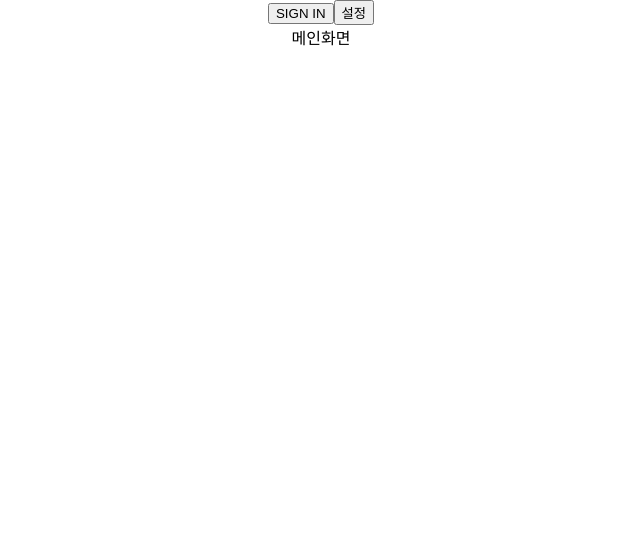
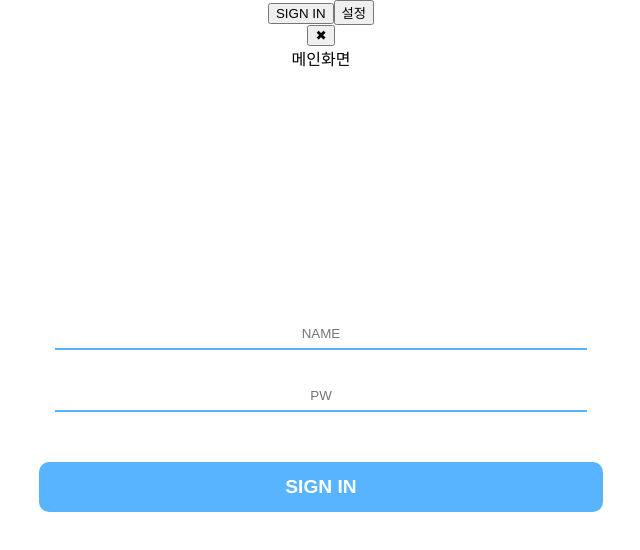
Before and after one commit to wlsdhr0831/StudyManager, a React app in the folder frontend/: page / in a window 1280 px wide. Shown: the top 550 px of the page, without its empty margins (319-959 px from the left). Built offline with nearby package versions, Linux system fonts and the light colour scheme.

Commit message:
[feat] decorate sign

```diff
--- a/frontend/src/App.css
+++ b/frontend/src/App.css
@@ -18,7 +18,7 @@
 .modal{
 	background: white;
 	padding: 24px 16px;
-	border-radius: 4px;
+	border-radius: 10px;
 	width: 60%;
     height: 60%;
 }
@@ -31,3 +31,15 @@
 .close-wrapper{
 	text-align: right;
 }
+
+.modal-btn{
+	background-color: transparent;
+	color: darkgray;
+	font-size: 2rem;
+	border: none;
+}
+
+.modal-btn:hover{
+	cursor: pointer;
+	color: rgb(0, 77, 165);
+}
--- a/frontend/src/App.js
+++ b/frontend/src/App.js
@@ -11,15 +11,15 @@ const Modal = ({ closeModal, component }) => {
       { component === 'sign' && <Sign/> }
       { component === 'setting' && <Setting/> }
       <div className="close-wrapper">
-        <button onClick={() => closeModal()}>닫기</button>
+        <button className="modal-btn" onClick={() => closeModal()}>✖</button>
       </div>
     </div>
   </div>)
 }
 
 const App = () => {
-  const [modal, setModal] = useState(false);
-  const [component, setComponent] = useState('');
+  const [modal, setModal] = useState(true);
+  const [component, setComponent] = useState('sign');
 
   const openModal = (name) => {
     setModal(true);
--- a/frontend/src/pages/sign/sign.js
+++ b/frontend/src/pages/sign/sign.js
@@ -1,8 +1,9 @@
 import React from 'react';
+import styles from './sign.module.css';
 
 const Sign = () => {
     return (
-        <div>
+        <div className={styles.sign}>
             <input placeholder="NAME"/>
             <input placeholder="PW"/>
             <button>SIGN IN</button>
--- a/frontend/src/pages/sign/sign.module.css
+++ b/frontend/src/pages/sign/sign.module.css
@@ -0,0 +1,39 @@
+.sign{
+    width: 80%;
+    position: absolute;
+    transform: translate(-50%, -50%);
+    top: 50%;
+    left: 50%;
+}
+
+.sign input {
+    display: block;
+    width: 50%;
+    height: 30px;
+    padding: 10px 10px 0px 10px;
+    border: none;
+    border-bottom: 2px solid rgb(88, 180, 255);
+    margin-top: 20px;
+}
+
+.sign input:focus{
+    outline: none;
+}
+
+.sign button {
+    width: 55%;
+    height: 50px;
+    padding: 10px;
+    border: none;
+    border-radius: 10px;
+    background-color: rgb(88, 180, 255);
+    margin-top: 50px;
+    color: white;
+    font-size: 1.2rem;
+    font-weight: bold;
+}
+
+.sign button:hover {
+    background-color: rgb(0, 77, 165);
+    cursor: pointer;
+}
```
